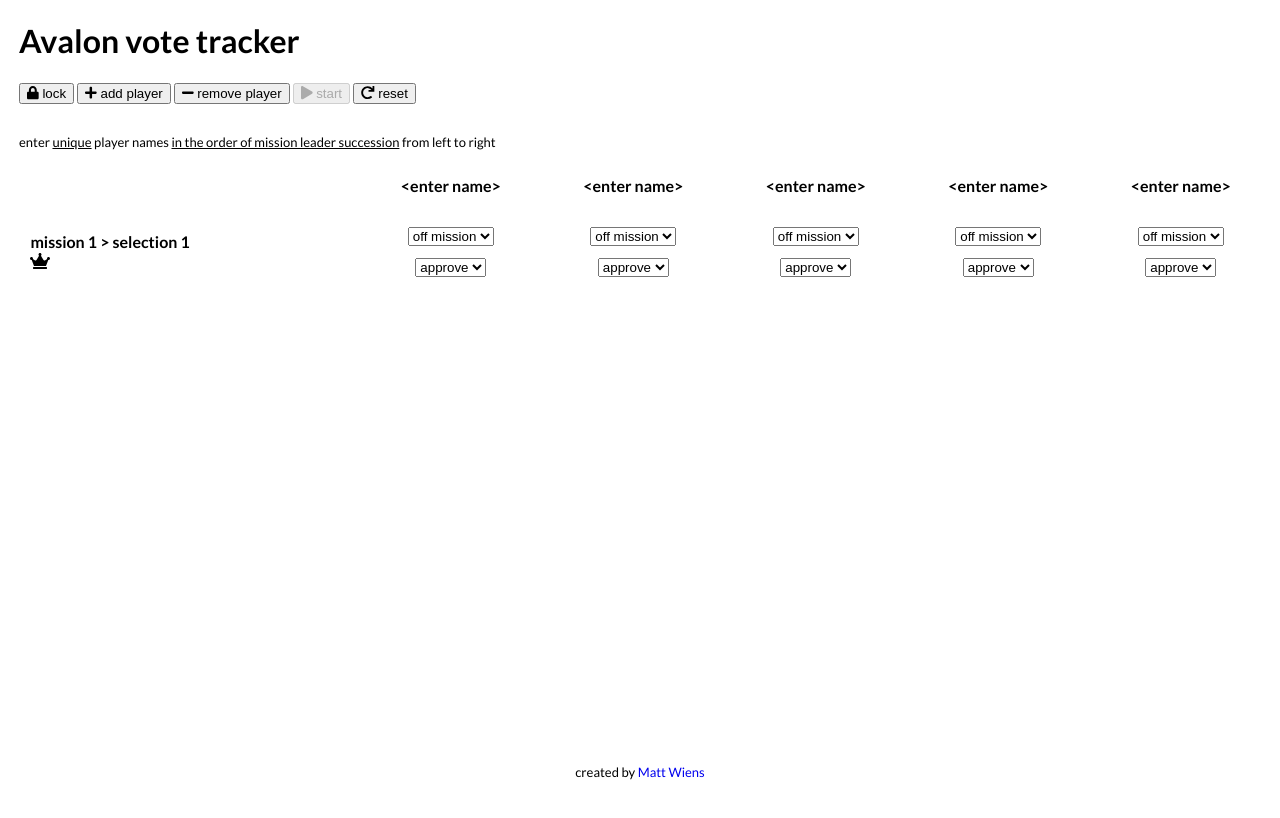
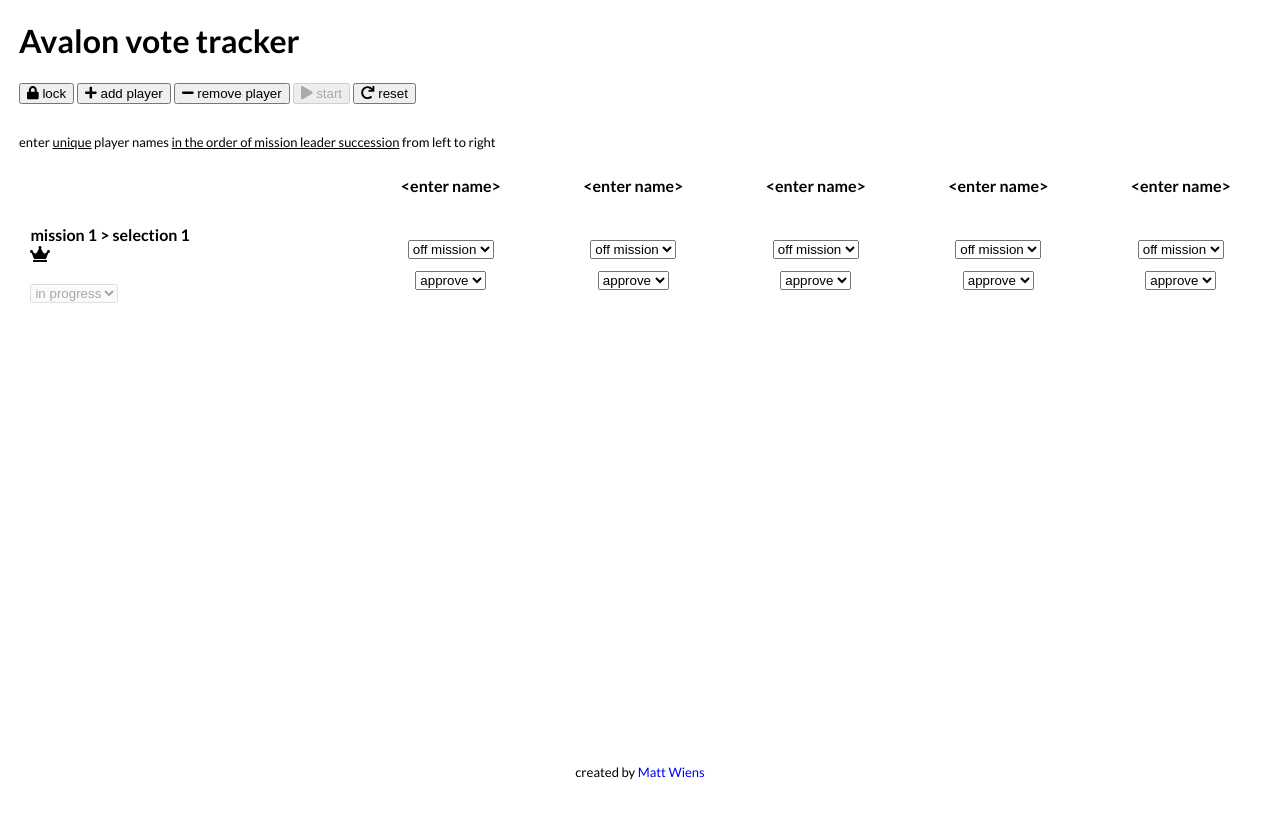
Before and after one commit to mwiens91/avalon-vote-tracker, a React (Create React App) app: page / in a window 1280 px wide. Shown: the top 818 px of the page. Built offline with nearby package versions, Linux system fonts and the light colour scheme.

Commit message:
Allow changing state for missions

```diff
--- a/src/App.js
+++ b/src/App.js
@@ -38,7 +38,7 @@ library.add(
 const MISSION_IN_PROGRESS = "in progress";
 const MISSION_REJECTED = "rejected";
 const MISSION_FAILED = "failed";
-const MISSION_SUCCESSFUL = "success";
+const MISSION_SUCCESSFUL = "successful";
 
 const getTableRowColor = missionState => {
   if (missionState === MISSION_REJECTED) {
@@ -164,7 +164,20 @@ class App extends Component {
     });
   }
 
-  addNewMission() {
+  modifyMissionState(missionIdx, val, callback = null) {
+    this.setState({
+      missions: [
+        ...this.state.missions.slice(0, missionIdx),
+        {
+          ...this.state.missions[missionIdx],
+          state: val,
+        },
+        ...this.state.missions.slice(missionIdx + 1),
+      ],
+    }, callback);
+  }
+
+  addMission() {
     let previousMission = this.state.missions[this.state.missions.length - 1];
 
     // We should never be here if the previous mission is still in
@@ -285,6 +298,31 @@ class App extends Component {
                     <FontAwesomeIcon icon="crown" />{" "}
                     {this.state.players[mission.leader]}
                   </div>
+                  <br />
+                  <div>
+                    <select
+                      disabled={!this.state.inProgress}
+                      value={this.state.missions[missionIdx].state}
+                      onChange={e => {
+                        this.modifyMissionState(
+                          missionIdx,
+                          e.currentTarget.value,
+                          this.addMission,
+                        );
+                      }}
+                    >
+                      <option value={MISSION_IN_PROGRESS}>
+                        {MISSION_IN_PROGRESS}
+                      </option>
+                      <option value={MISSION_REJECTED}>
+                        {MISSION_REJECTED}
+                      </option>
+                      <option value={MISSION_FAILED}>{MISSION_FAILED}</option>
+                      <option value={MISSION_SUCCESSFUL}>
+                        {MISSION_SUCCESSFUL}
+                      </option>
+                    </select>
+                  </div>
                 </td>
                 {this.state.players.map((_, playerIdx) => (
                   <td style={{ textAlign: "center" }}>
```
